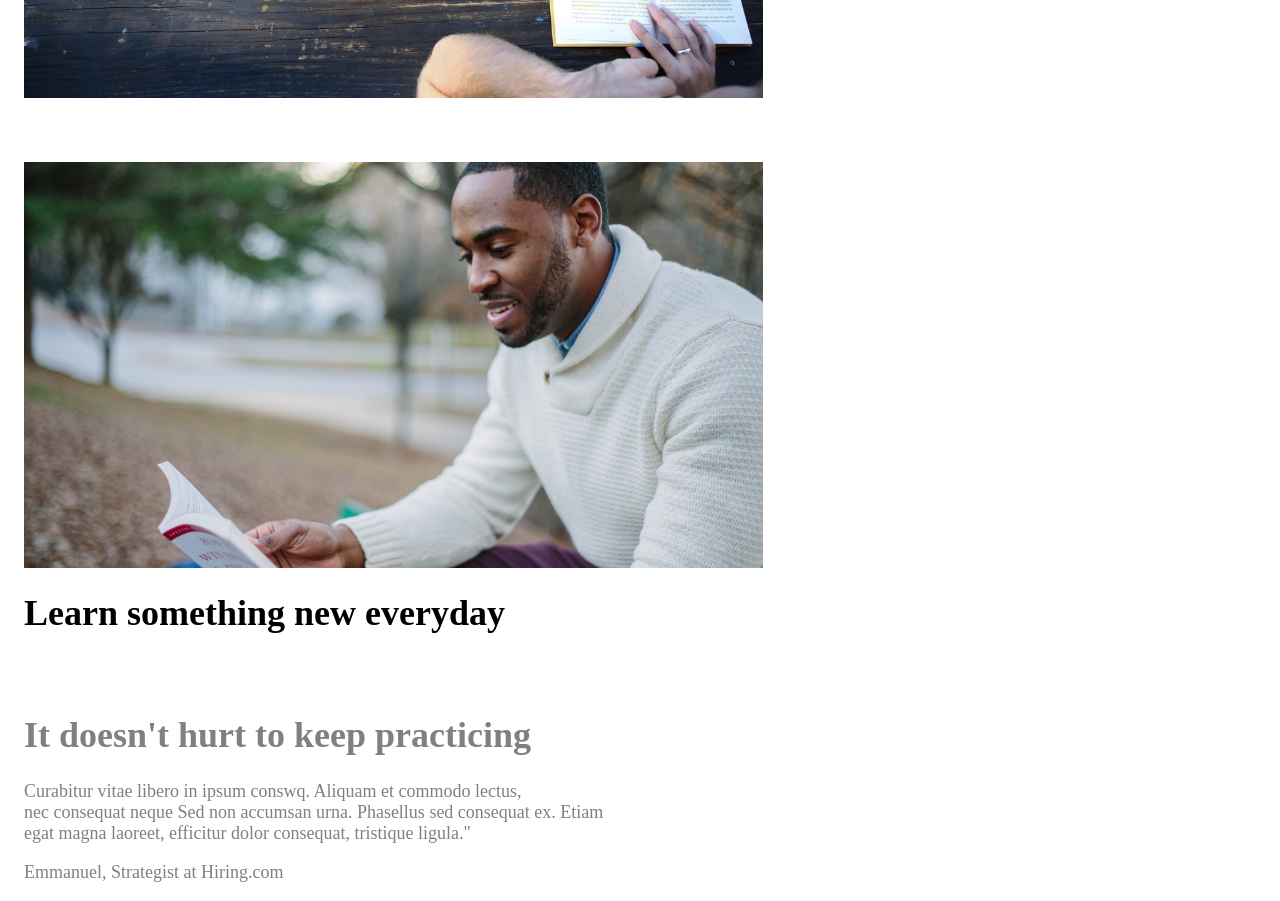
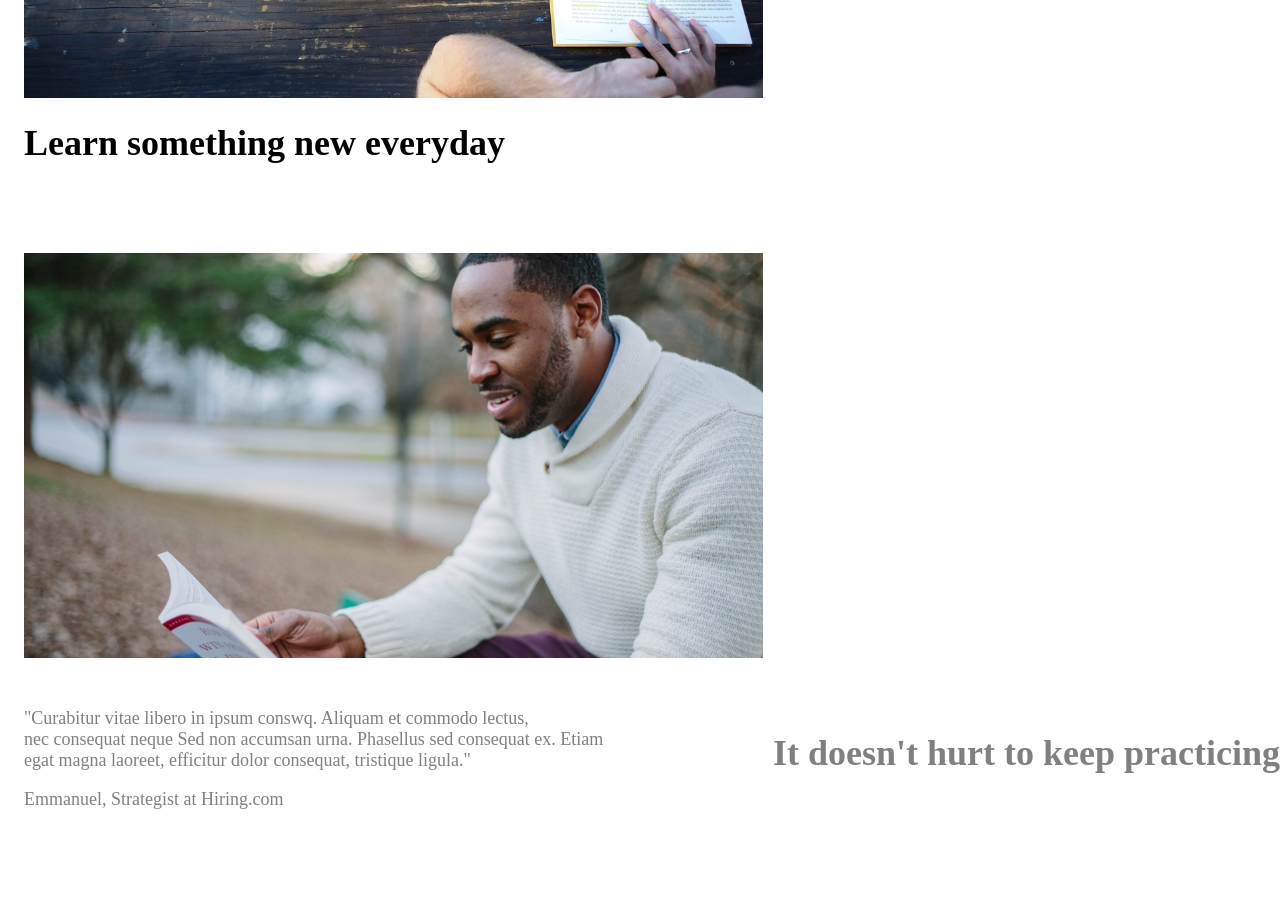
Before and after one commit to coderook229/Colmar-Academy, a plain HTML site: page index.html in a window 1280 px wide. Shown: the part 660-1561 px from the top of the page. After the commit the page ends 1488 px from the top, so only its background shows below. Drawn offline with Linux system fonts and the light colour scheme.

Commit message:
working on positioning 2

```diff
--- a/index.html
+++ b/index.html
@@ -27,20 +27,20 @@
     <div class="image-container">
       <div class="content">
         <img src="resources/images/banner.jpg">
+          <h1>Learn something new everyday</h1>
       </div>
     </div>
 
     <div class="image-container">
       <div class="content">
         <img src="resources/images/information-main.jpg">
-          <h1>Learn something new everyday</h1>
       </div>
     </div>
 
     <div class="title">
-      <h1>It doesn't hurt to keep practicing</h1>
+      <h1 class="p">It doesn't hurt to keep practicing</h1>
 
-      <p class="paragraph">Curabitur vitae libero in ipsum conswq. Aliquam et commodo lectus, <br>
+      <p class="paragraph">"Curabitur vitae libero in ipsum conswq. Aliquam et commodo lectus, <br>
         nec consequat neque Sed non accumsan urna. Phasellus sed consequat ex. Etiam <br>
         egat magna laoreet, efficitur dolor consequat, tristique ligula." </p>
 
--- a/resources/css/style.css
+++ b/resources/css/style.css
@@ -58,6 +58,11 @@ nav li {
   padding: 32px 24px;
 }
 
+.title h1 {
+  float: right;
+
+}
+
 .title {
   color: gray;
   padding-left: 24px;
```
